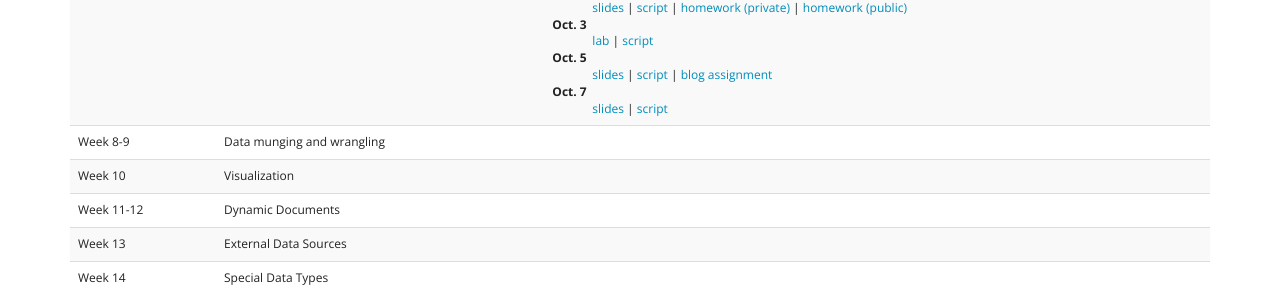
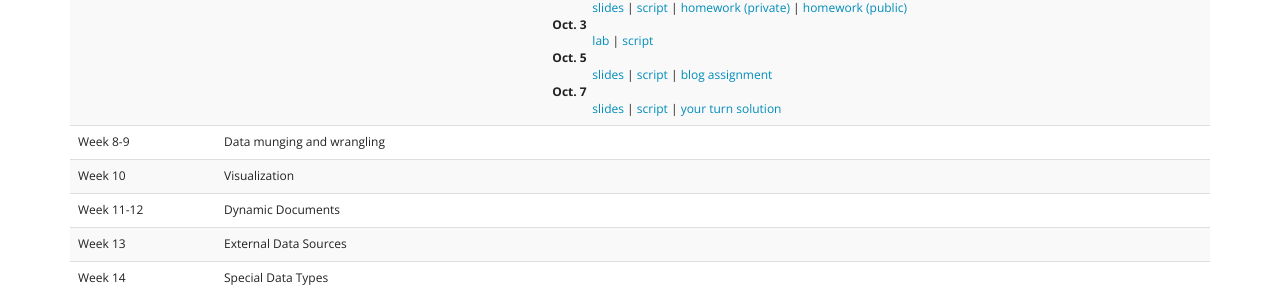
Before and after one commit to agron590-ISU/agron590-ISU.github.io, a Jekyll site: the page built from syllabus.html, in a window 1280 px wide. Shown: the part 819-1112 px from the top of the page. Built offline with Jekyll 4.4.1, drawn with Linux system fonts in a browser that asks for light colours.

Commit message:
add link to your turn solution

```diff
--- a/syllabus.html
+++ b/syllabus.html
@@ -93,7 +93,7 @@ The full syllabus is available <a href="http://agron590-isu.github.io/materials/
           <dt>Oct. 5</dt>
           <dd><a href="../materials/week_07/dataframes/slides.html" target=_blank>slides</a> | <a href="../lab/week_07/dataframes/script.R" target=_blank>script</a> | <a href="https://github.com/agron590-ISU/blog/tree/master/07" target=_blank>blog assignment</a></dd>
           <dt>Oct. 7</dt>
-          <dd><a href="../materials/week_07/programming/slides.html" target=_blank>slides</a> | <a href="../materials/week_07/programming/script.R" target=_blank>script</a></dd>
+          <dd><a href="../materials/week_07/programming/slides.html" target=_blank>slides</a> | <a href="../materials/week_07/programming/script.R" target=_blank>script</a> | <a href="../materials/week_07/programming/your_turn.html" target=_blank>your turn solution</a></dd>
           </dl>
         </td>
       </tr>
```
